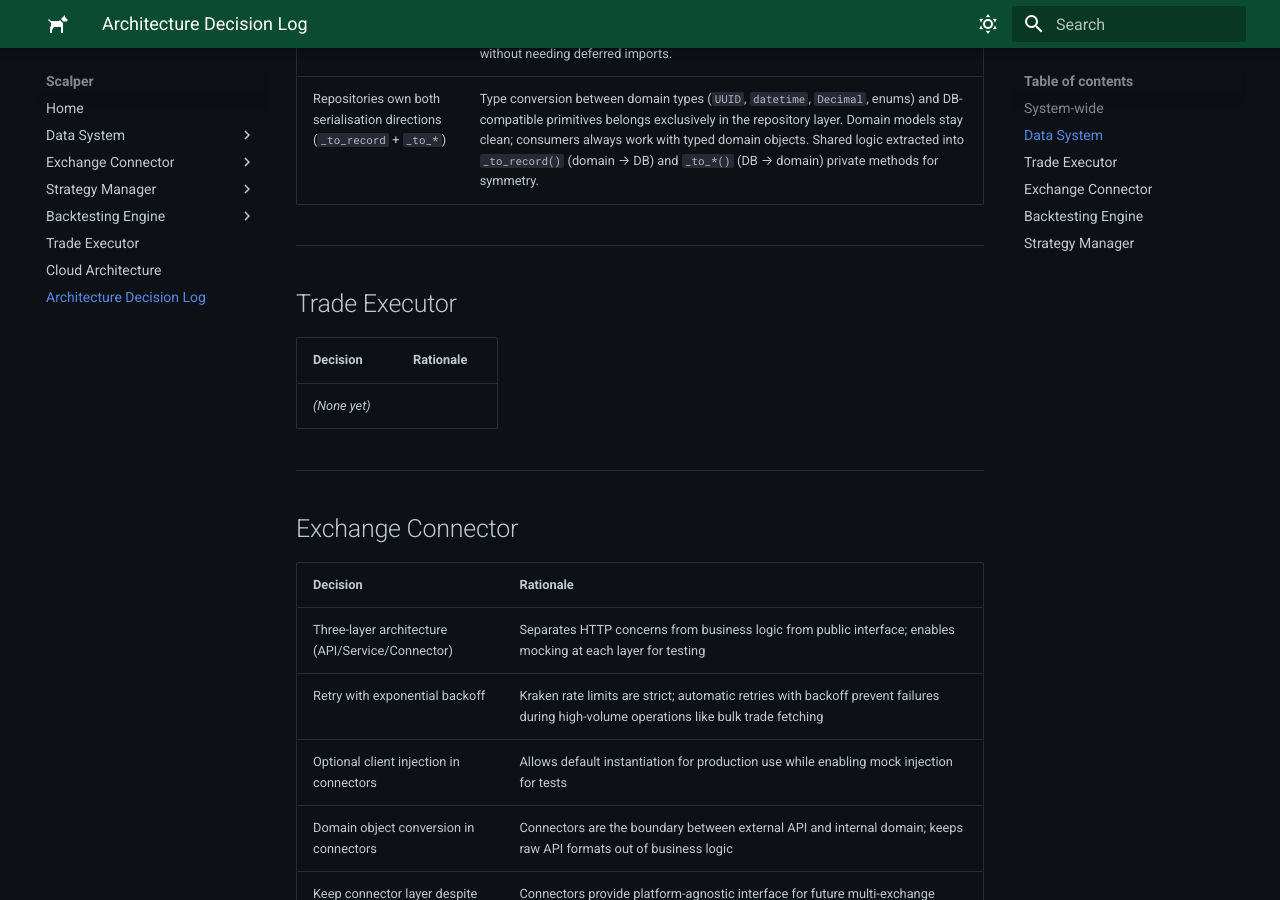
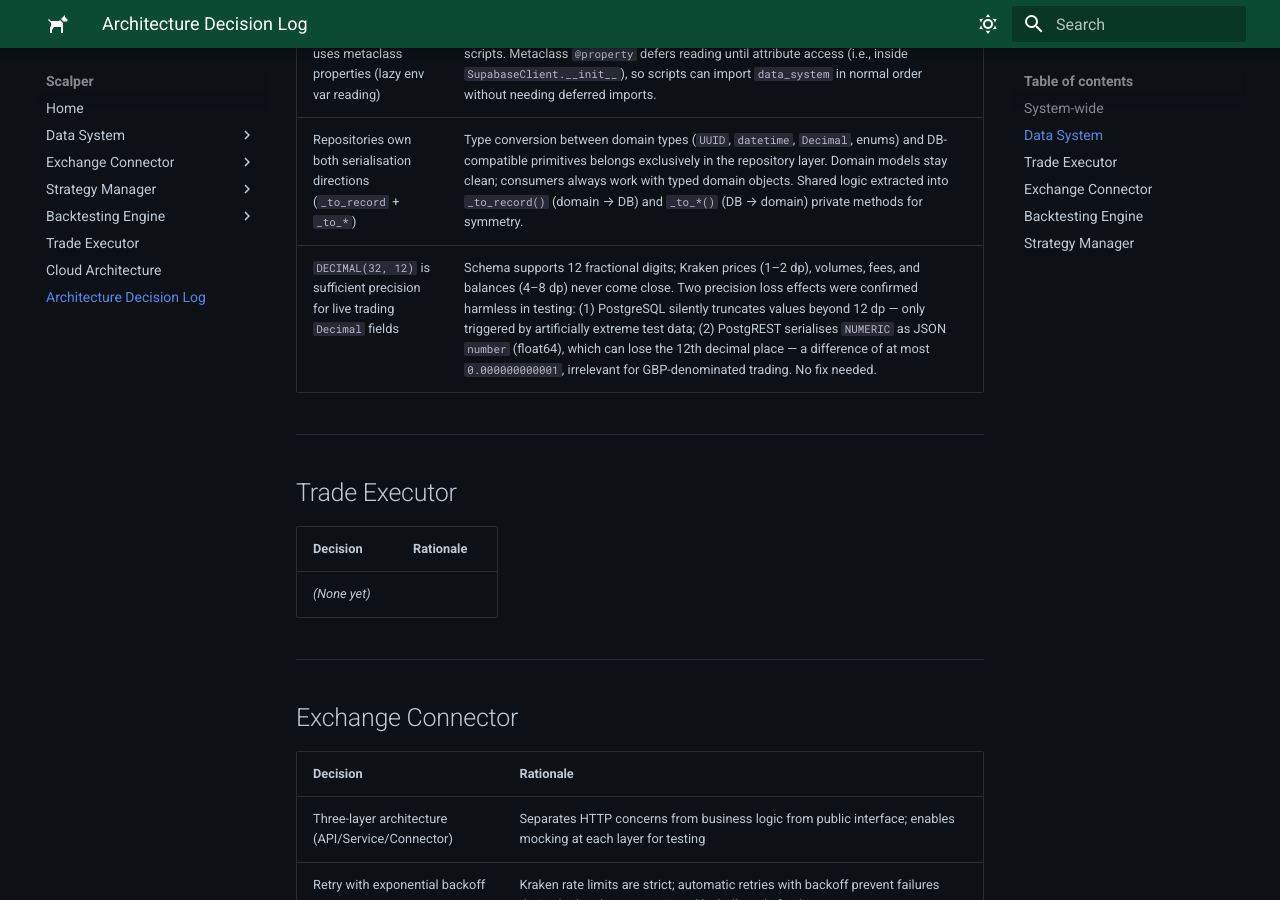
Before and after one commit to Phil-Lord/crypto-scalper, an MkDocs documentation site: the page built from docs/architecture-decision-log.md, in a window 1280 px wide and 900 px high, scrolled down 1019 px. Built offline with MkDocs 1.6.1 and Material for MkDocs 9.7.7, drawn with Linux system fonts in a browser that asks for light colours.

Commit message:
DOC: Add decimal precision point to ADL

```diff
--- a/docs/architecture-decision-log.md
+++ b/docs/architecture-decision-log.md
@@ -17,13 +17,14 @@ Record decisions here when future-you might ask _"why did I do it this way?"_.
 
 ## Data System
 
-| Decision                                                                | Rationale                                                                                                                                                                                                                                                                                                                                           |
-| ----------------------------------------------------------------------- | --------------------------------------------------------------------------------------------------------------------------------------------------------------------------------------------------------------------------------------------------------------------------------------------------------------------------------------------------- |
-| Denormalise `bot_id` on `bot_ticks`                                     | Read performance is critical for time-series data; avoids JOIN on `bot_runs` for common query _"all ticks for bot X"_; enables partitioning                                                                                                                                                                                                         |
-| Composite primary key `(trade_id, pair)` on `trades`                    | Kraken trade IDs are only unique within a trading pair                                                                                                                                                                                                                                                                                              |
-| Dual backend (SQLite + PostgreSQL)                                      | SQLite for fast local backtesting; PostgreSQL/Supabase for durable cloud storage and Lambda integration                                                                                                                                                                                                                                             |
-| `SupabaseConfig` uses metaclass properties (lazy env var reading)       | Class-level `os.getenv()` calls are evaluated at import time, before `load_env()` runs in scripts. Metaclass `@property` defers reading until attribute access (i.e., inside `SupabaseClient.__init__`), so scripts can import `data_system` in normal order without needing deferred imports.                                                      |
-| Repositories own both serialisation directions (`_to_record` + `_to_*`) | Type conversion between domain types (`UUID`, `datetime`, `Decimal`, enums) and DB-compatible primitives belongs exclusively in the repository layer. Domain models stay clean; consumers always work with typed domain objects. Shared logic extracted into `_to_record()` (domain → DB) and `_to_*()` (DB → domain) private methods for symmetry. |
+| Decision                                                                    | Rationale                                                                                                                                                                                                                                                                                                                                                                                                                                                                                             |
+| --------------------------------------------------------------------------- | ----------------------------------------------------------------------------------------------------------------------------------------------------------------------------------------------------------------------------------------------------------------------------------------------------------------------------------------------------------------------------------------------------------------------------------------------------------------------------------------------------- |
+| Denormalise `bot_id` on `bot_ticks`                                         | Read performance is critical for time-series data; avoids JOIN on `bot_runs` for common query _"all ticks for bot X"_; enables partitioning                                                                                                                                                                                                                                                                                                                                                           |
+| Composite primary key `(trade_id, pair)` on `trades`                        | Kraken trade IDs are only unique within a trading pair                                                                                                                                                                                                                                                                                                                                                                                                                                                |
+| Dual backend (SQLite + PostgreSQL)                                          | SQLite for fast local backtesting; PostgreSQL/Supabase for durable cloud storage and Lambda integration                                                                                                                                                                                                                                                                                                                                                                                               |
+| `SupabaseConfig` uses metaclass properties (lazy env var reading)           | Class-level `os.getenv()` calls are evaluated at import time, before `load_env()` runs in scripts. Metaclass `@property` defers reading until attribute access (i.e., inside `SupabaseClient.__init__`), so scripts can import `data_system` in normal order without needing deferred imports.                                                                                                                                                                                                        |
+| Repositories own both serialisation directions (`_to_record` + `_to_*`)     | Type conversion between domain types (`UUID`, `datetime`, `Decimal`, enums) and DB-compatible primitives belongs exclusively in the repository layer. Domain models stay clean; consumers always work with typed domain objects. Shared logic extracted into `_to_record()` (domain → DB) and `_to_*()` (DB → domain) private methods for symmetry.                                                                                                                                                   |
+| `DECIMAL(32, 12)` is sufficient precision for live trading `Decimal` fields | Schema supports 12 fractional digits; Kraken prices (1–2 dp), volumes, fees, and balances (4–8 dp) never come close. Two precision loss effects were confirmed harmless in testing: (1) PostgreSQL silently truncates values beyond 12 dp — only triggered by artificially extreme test data; (2) PostgREST serialises `NUMERIC` as JSON `number` (float64), which can lose the 12th decimal place — a difference of at most `0.000000000001`, irrelevant for GBP-denominated trading. No fix needed. |
 
 ---
 
```
